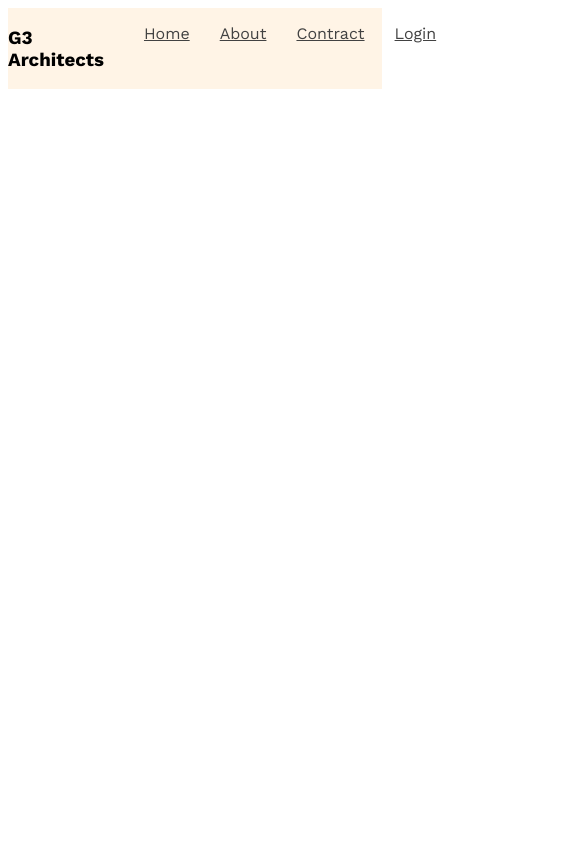
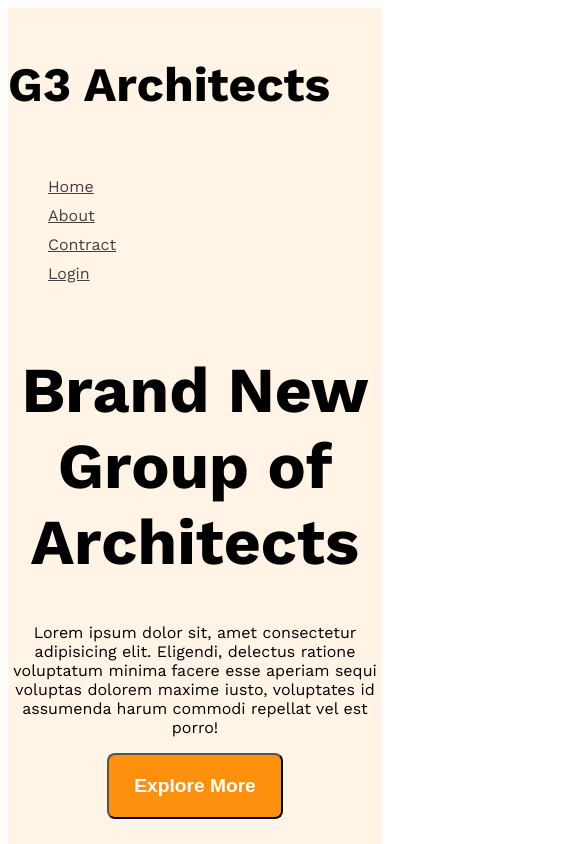
Before and after one commit to Eiafe/G3-architercts-website, a plain HTML site: page index.html in a window 390 px wide. Shown: the top 844 px of the page, 585 px wide, since content can reach past the window. Drawn offline with nearby package versions, Linux system fonts and the light colour scheme.

Commit message:
Initial commit

```diff
--- a/index.html
+++ b/index.html
@@ -21,6 +21,15 @@
             </ul>
 
         </nav>
+        <div class="banner">
+            <div class="banner-content">
+                <h1 class="banner-title">Brand New Group of Architects</h1>
+            <p class="paragrap-Description">Lorem ipsum dolor sit, amet consectetur adipisicing elit. Eligendi, delectus ratione voluptatum minima facere esse aperiam sequi voluptas dolorem maxime iusto, voluptates id assumenda harum commodi repellat vel est porro!</p>
+            <button class="btn-primary">Explore More</button>
+            </div>
+
+            <img class="banner" src="images/banner.png" alt="">
+        </div>
     </header>
     <main>
 
--- a/style/index.css
+++ b/style/index.css
@@ -12,6 +12,16 @@
 .display-flex{
     display: flex;
 }
+.btn-primary{
+    color: white;
+    background-color: #FF900E;
+    font-weight: 600;
+    padding: 20px 25px;
+    font-size: 1.2rem;
+    redius: 5px;
+    border-radius: 8px;
+}
+
 /* dark2 */
 .text-gray{
     color: #424242
@@ -31,6 +41,7 @@
 /* neavber related styles */
 .navbar{
   justify-content: space-between;
+  align-items: center;
 
 
 }
@@ -54,3 +65,41 @@
     margin:0 auto;
 
 }
+.brand{
+    font-weight:700 ;
+    font-size: 3rem;
+
+}
+/* Banner related styles */
+.banner-content{
+    max-width: 868px;
+    margin: 0 auto;
+    text-align: center;
+    margin-bottom: 50px;
+}
+.banner-title{
+    font: weight 800px;
+    font-size: 4rem;
+}
+.banner-img{
+    width: 100%;
+}
+
+/* responsive media queries */
+
+@media screen and (max-width: 576px) {
+    .nav-links {
+        flex-direction: column;
+        align-items: flex-start;
+    }
+    .navbar {
+        flex-direction: column;
+        align-items: flex-start;
+    }
+    .nav-item {
+        margin-right: 0;
+        margin-bottom: 10px;
+    }
+
+
+}
```
